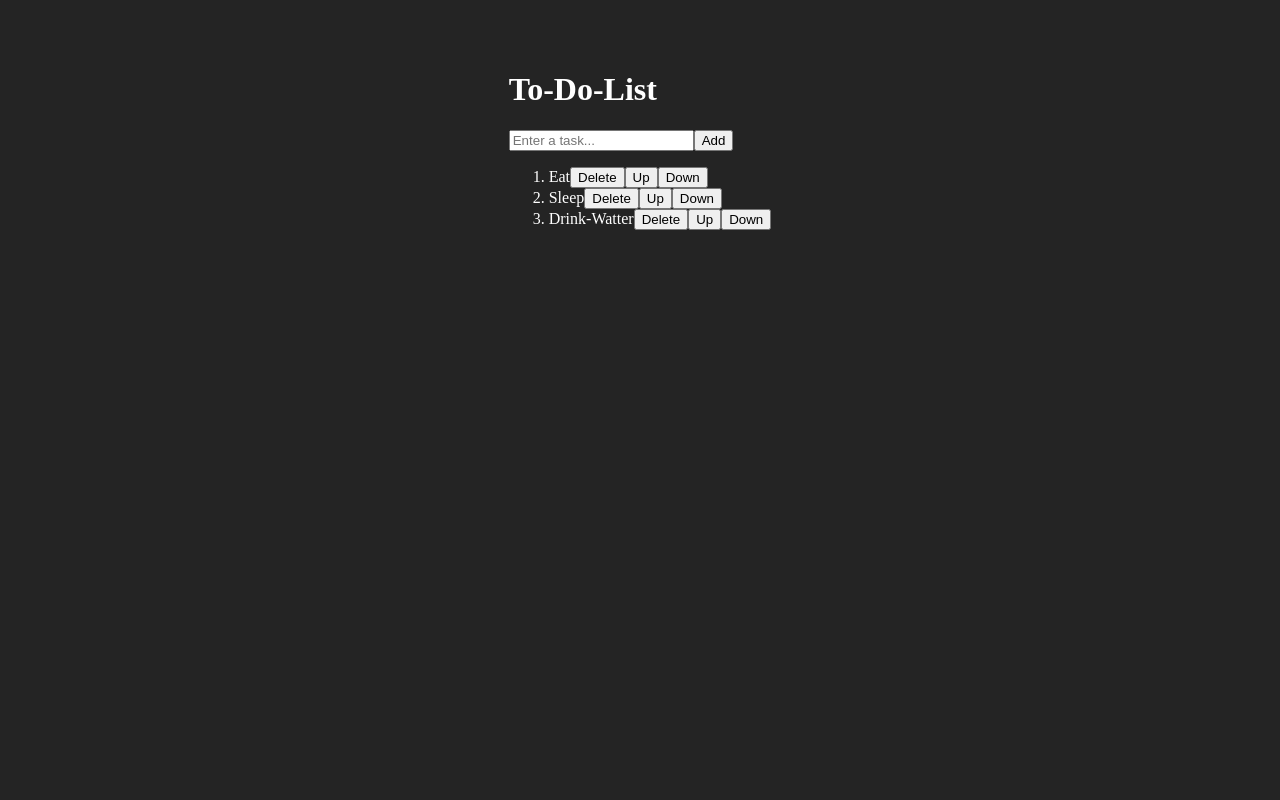
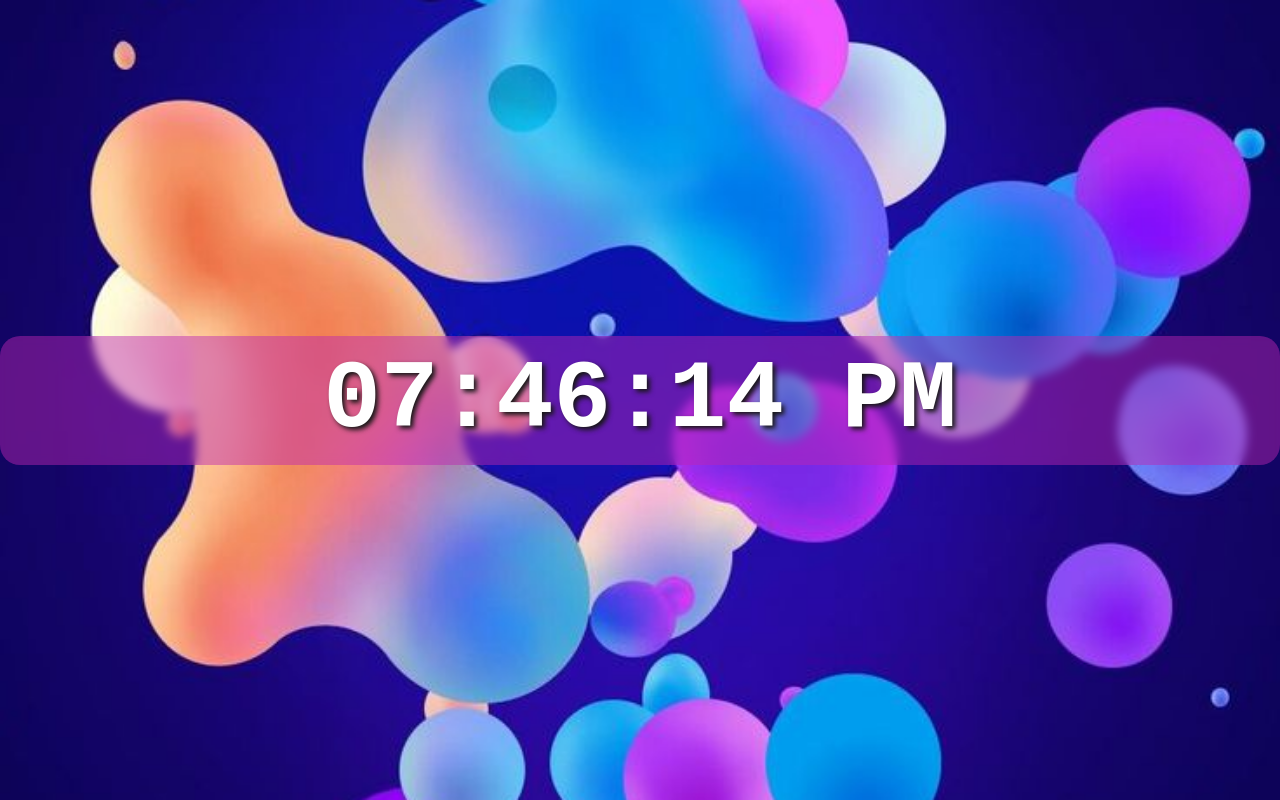
Before and after one commit to Mejlisson/ComponentsProject, a React (Vite) app: page / in a window 1280 px wide. Built offline with nearby package versions, Linux system fonts and the light colour scheme.

Commit message:
Add DigitalClock component with useEffect for real-time updates and styling

```diff
--- a/src/App.scss
+++ b/src/App.scss
@@ -1,4 +1,4 @@
-//Variablar
+/*//Variablar
 $background-color: #f4b6a4;
 $card-color: #fff6f1;
 $border-color: #d69786;
@@ -44,3 +44,4 @@ $button-hover: #cf7a69;
     max-width: 400px;
   }
 }
+  */
--- a/src/App.tsx
+++ b/src/App.tsx
@@ -3,15 +3,17 @@ import TodoList from "./components/ToDoList/ToDoList";
 import GifFetcher from "./components/Gif-API/GifAPI";
 import Calendar from "./components/Calendar/Calendar";
 import ColorPicker from './components/Exercises/ColoPicker';
-import MyComponent from "./components/Exercises/Updates/UpdateStateArrayObject"
+//import MyComponent from "./components/Exercises/Updates/UpdateStateArrayObject"
 import ToDoList from "./components/Exercises/ToDoList/ToDoList"
+import MyComponent from "./components/Exercises/UseEffect/UseEffect"
+import DigitalClock from "./components/Exercises/UseEffect/DigitelClock/DigitalClock"
 
 function App() {
 
   return (
     <>
     <div className="app-container">
-       <ToDoList/>
+       <DigitalClock/>
     </div>
     </>
   )
--- /dev/null
+++ b/src/components/Exercises/UseEffect/DigitelClock/DigitalClock.scss
@@ -0,0 +1,31 @@
+body{
+    background-image: url(background.jpg);
+    background-position: center;
+    background-repeat: no-repeat;
+    background-size: cover;
+    background-attachment: fixed;
+    margin: 0;
+
+    display: flex;
+    justify-content: center;
+    min-height: 100vh;
+    align-items: center;
+}
+
+.clock-container{
+    display: flex;
+    justify-content: center;
+    backdrop-filter: blur(5px);
+    background-color: rgba(189, 40, 179, 0.466);
+    border-radius: 20px;
+    width: 100vw;
+    padding: 10px 0;
+}
+
+.clock{
+    color: white;
+    font-size: 6rem;
+    font-weight: bold;
+    font-family: monospace;
+    text-shadow: 3px 3px 5px rgb(23, 23, 23);
+}
--- /dev/null
+++ b/src/components/Exercises/UseEffect/DigitelClock/DigitalClock.tsx
@@ -0,0 +1,43 @@
+//vi skapar en digital klocka med useEffect och useState
+import { useState, useEffect } from "react";
+import "./DigitalClock.scss";
+
+
+export default function DigitalClock () {
+
+    const [time, setTime] = useState(new Date());
+
+    useEffect(() =>{
+        const intervalID = setInterval(() => {
+            setTime(new Date());
+        }, 1000);
+
+        return() => {
+            clearInterval(intervalID);
+        }
+    }, []);
+
+    function formatTime(){
+        let hours = time.getHours();
+        const minutes = time.getMinutes();
+        const seconds = time.getSeconds();
+        const meridiem = hours >= 12 ? "PM" : "AM";
+
+        hours = hours % 12 || 12;
+
+        return `${padZero(hours)}:${padZero(minutes)}:${padZero(seconds)} ${meridiem}`;
+    }
+
+    function padZero(number){
+        return (number < 10 ? "0" : "") + number; //om number är mindre än 10 lägger vi till 0 framför för att inte få singel sifra på klockan
+
+    }
+    return(
+        <div className="clock-container">
+            <div className="clock">
+                <span>{formatTime()}</span>
+            </div>
+
+        </div>
+    );
+}
--- a/src/index.scss
+++ b/src/index.scss
@@ -1,4 +1,6 @@
+/*
 :root {
   background-color: #242424;
   color: white;
 }
+*/
```
Also changed, not shown: src/components/Exercises/UseEffect/UseEffect.tsx (+32 -0 lines), src/components/Exercises/UseEffect/DigitelClock/background.jpg (added).
